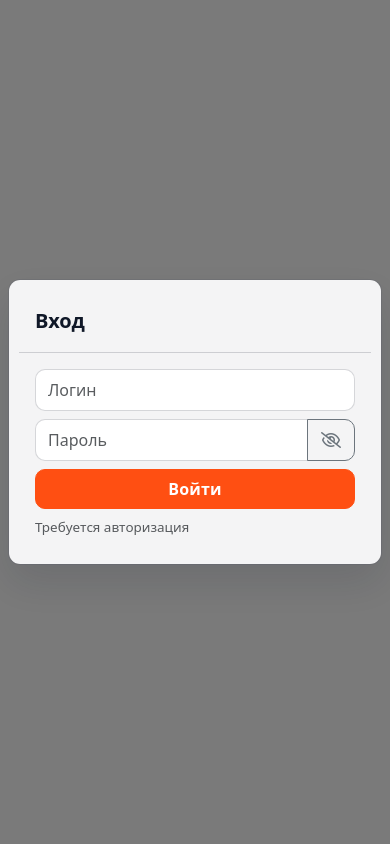
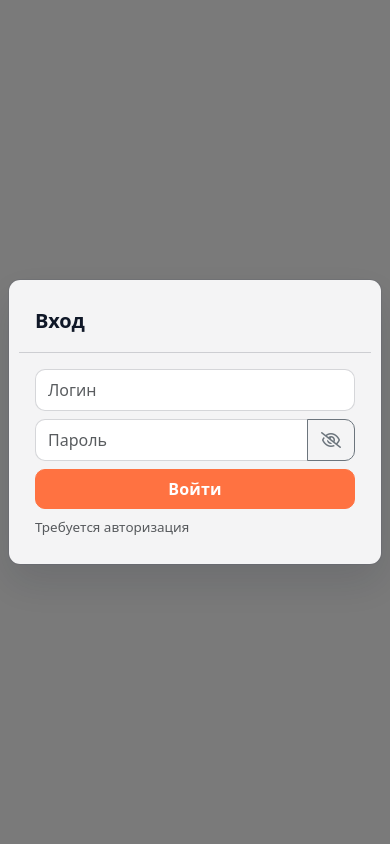
Before and after one commit to Godshri/warehouse, a Django app: page /login/ in a window 390 px wide. Run offline with Django 5.2, Linux system fonts and the light colour scheme; tables that the repository leaves empty hold one stand-in row (values such as "Sample post"); some libraries are stand-ins or nearby versions.

Commit message:
Tweak layout, theming, and responsive design.
Makes main content full-width with safe paddings, brightens accent colors, polishes dark theme inputs/borders, and improves navbar behavior on small screens.

Co-authored-by: Cursor <cursoragent@cursor.com>

```diff
--- a/static/app.js
+++ b/static/app.js
@@ -65,8 +65,8 @@ function applyColorTheme(colorTheme) {
   const link = document.getElementById('theme-stylesheet');
   if (!link) return;
   const href = colorTheme === 'purple'
-    ? '/static/rt-purple-theme.css?v=14'
-    : '/static/rt-theme.css?v=14';
+    ? '/static/rt-purple-theme.css?v=18'
+    : '/static/rt-theme.css?v=18';
   link.setAttribute('href', href);
   const toggle = getEl('color-toggle');
   if (toggle) {
--- a/static/rt-purple-theme.css
+++ b/static/rt-purple-theme.css
@@ -1,4 +1,4 @@
-@import url("/static/rt-theme.css?v=14");
+@import url("/static/rt-theme.css?v=18");
 
 :root {
   --atmr-base-accent: #7700ff;
--- a/static/rt-theme.css
+++ b/static/rt-theme.css
@@ -406,8 +406,8 @@
 
   --atmr-disappear-elevated-xl: rgba(255, 255, 255, 0);
 
-  --rt-primary: var(--atmr-accent-default);
-  --rt-primary-600: var(--atmr-accent-hover);
+  --rt-primary: var(--atmr-accent-400);
+  --rt-primary-600: var(--atmr-accent-500);
   --rt-primary-100: var(--atmr-accent-100);
   --rt-accent: var(--atmr-base-accent);
   --rt-bg: var(--atmr-bg-page-filled);
@@ -834,9 +834,9 @@
 
   --atmr-disappear-elevated-xl: rgba(69, 75, 89, 0);
 
-  --rt-primary: var(--atmr-accent-default);
-  --rt-primary-600: var(--atmr-accent-hover);
-  --rt-primary-100: var(--atmr-accent-100);
+  --rt-primary: var(--atmr-accent-300);
+  --rt-primary-600: var(--atmr-accent-200);
+  --rt-primary-100: var(--atmr-accent-400);
   --rt-accent: var(--atmr-base-accent);
   --rt-bg: var(--atmr-bg-page-filled);
   --rt-surface: var(--atmr-bg-surface1);
--- a/static/styles.css
+++ b/static/styles.css
@@ -346,8 +346,10 @@ body {
   font-size: var(--app-text-base);
 }
 
-main.container {
-  max-width: 1200px;
+main.container-fluid {
+  width: 100%;
+  padding-left: clamp(16px, 3vw, 40px);
+  padding-right: clamp(16px, 3vw, 40px);
 }
 
 h1,
--- a/templates/base.html
+++ b/templates/base.html
@@ -12,8 +12,8 @@
     <meta name="theme-color" content="#ff4f12">
     <link rel="stylesheet" href="https://fonts.googleapis.com/css2?family=Inter:wght@400;500;600;700&display=swap">
     <link rel="stylesheet" href="https://cdn.jsdelivr.net/npm/@fortawesome/fontawesome-free@6.5.2/css/all.min.css">
-    <link rel="stylesheet" id="theme-stylesheet" href="/static/rt-theme.css?v=14">
-    <link rel="stylesheet" href="/static/styles.css?v=14">
+    <link rel="stylesheet" id="theme-stylesheet" href="/static/rt-theme.css?v=18">
+    <link rel="stylesheet" href="/static/styles.css?v=18">
   </head>
   <body class="rt-body" {% block body_attrs %}{% endblock %}>
     <nav class="navbar navbar-expand-lg rt-navbar w-100" id="main-navbar">
@@ -95,7 +95,7 @@
       </div>
     </nav>
 
-    <main class="container py-4" id="protected-content">
+    <main class="container-fluid py-4" id="protected-content">
       {% block breadcrumbs %}{% endblock %}
       {% block content %}{% endblock %}
     </main>
@@ -131,6 +131,6 @@
     <script src="https://cdn.jsdelivr.net/npm/bootstrap@5.3.3/dist/js/bootstrap.bundle.min.js"></script>
     <script src="https://cdn.jsdelivr.net/npm/chart.js@4.4.1/dist/chart.umd.min.js"></script>
     <script src="https://unpkg.com/html5-qrcode@2.3.8"></script>
-    <script src="/static/app.js?v=14"></script>
+    <script src="/static/app.js?v=18"></script>
   </body>
 </html>
--- a/templates/errors/403.html
+++ b/templates/errors/403.html
@@ -10,8 +10,8 @@
     >
     <link rel="stylesheet" href="https://fonts.googleapis.com/css2?family=Inter:wght@400;500;600;700&display=swap">
     <link rel="stylesheet" href="https://cdn.jsdelivr.net/npm/@fortawesome/fontawesome-free@6.5.2/css/all.min.css">
-    <link rel="stylesheet" href="/static/rt-theme.css?v=14">
-    <link rel="stylesheet" href="/static/styles.css?v=14">
+    <link rel="stylesheet" href="/static/rt-theme.css?v=18">
+    <link rel="stylesheet" href="/static/styles.css?v=18">
   </head>
   <body class="error-page bg-light" data-public="true">
     <div class="container text-center py-5">
--- a/templates/errors/404.html
+++ b/templates/errors/404.html
@@ -10,8 +10,8 @@
     >
     <link rel="stylesheet" href="https://fonts.googleapis.com/css2?family=Inter:wght@400;500;600;700&display=swap">
     <link rel="stylesheet" href="https://cdn.jsdelivr.net/npm/@fortawesome/fontawesome-free@6.5.2/css/all.min.css">
-    <link rel="stylesheet" href="/static/rt-theme.css?v=14">
-    <link rel="stylesheet" href="/static/styles.css?v=14">
+    <link rel="stylesheet" href="/static/rt-theme.css?v=18">
+    <link rel="stylesheet" href="/static/styles.css?v=18">
   </head>
   <body class="error-page bg-light" data-public="true">
     <div class="container text-center py-5">
--- a/templates/errors/500.html
+++ b/templates/errors/500.html
@@ -10,8 +10,8 @@
     >
     <link rel="stylesheet" href="https://fonts.googleapis.com/css2?family=Inter:wght@400;500;600;700&display=swap">
     <link rel="stylesheet" href="https://cdn.jsdelivr.net/npm/@fortawesome/fontawesome-free@6.5.2/css/all.min.css">
-    <link rel="stylesheet" href="/static/rt-theme.css?v=14">
-    <link rel="stylesheet" href="/static/styles.css?v=14">
+    <link rel="stylesheet" href="/static/rt-theme.css?v=18">
+    <link rel="stylesheet" href="/static/styles.css?v=18">
   </head>
   <body class="error-page bg-light" data-public="true">
     <div class="container text-center py-5">
--- a/templates/errors/501.html
+++ b/templates/errors/501.html
@@ -10,8 +10,8 @@
     >
     <link rel="stylesheet" href="https://fonts.googleapis.com/css2?family=Inter:wght@400;500;600;700&display=swap">
     <link rel="stylesheet" href="https://cdn.jsdelivr.net/npm/@fortawesome/fontawesome-free@6.5.2/css/all.min.css">
-    <link rel="stylesheet" href="/static/rt-theme.css?v=14">
-    <link rel="stylesheet" href="/static/styles.css?v=14">
+    <link rel="stylesheet" href="/static/rt-theme.css?v=18">
+    <link rel="stylesheet" href="/static/styles.css?v=18">
   </head>
   <body class="error-page bg-light" data-public="true">
     <div class="container text-center py-5">
--- a/templates/errors/503.html
+++ b/templates/errors/503.html
@@ -10,8 +10,8 @@
     >
     <link rel="stylesheet" href="https://fonts.googleapis.com/css2?family=Inter:wght@400;500;600;700&display=swap">
     <link rel="stylesheet" href="https://cdn.jsdelivr.net/npm/@fortawesome/fontawesome-free@6.5.2/css/all.min.css">
-    <link rel="stylesheet" href="/static/rt-theme.css?v=14">
-    <link rel="stylesheet" href="/static/styles.css?v=14">
+    <link rel="stylesheet" href="/static/rt-theme.css?v=18">
+    <link rel="stylesheet" href="/static/styles.css?v=18">
   </head>
   <body class="error-page bg-light" data-public="true">
     <div class="container text-center py-5">
```
Also changed, not shown: static/service-worker.js (+5 -5 lines).
